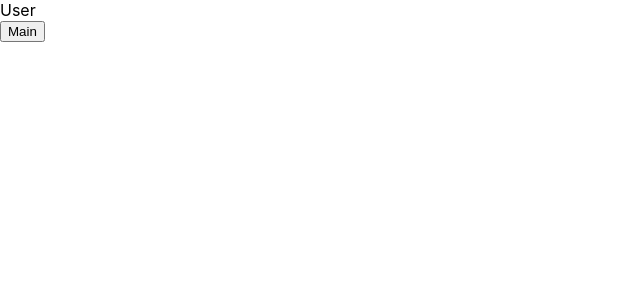
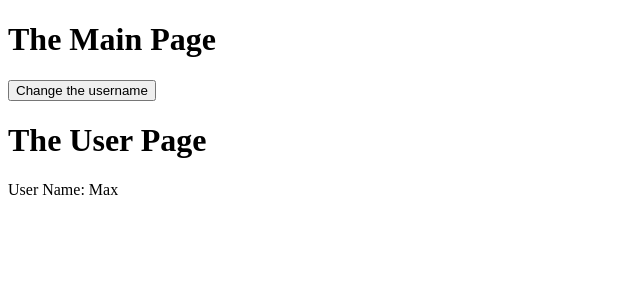
Before and after one commit to ken88ling/reactjs-redux-basic, a React (Create React App) app: page / in a window 1280 px wide. Shown: the top 300 px of the page, without its empty margins (0-640 px from the left). Built offline with nearby package versions, Linux system fonts and the light colour scheme.

Commit message:
update main , user , create container

```diff
--- a/src/components/App.js
+++ /dev/null
@@ -1,23 +0,0 @@
-import React, { Component } from "react";
-import ReactDom from "react-dom";
-import User from "./User";
-import Main from "./Main";
-
-class App extends Component {
-  constructor() {
-    super();
-  }
-
-  changeUsername(newName) {}
-
-  render() {
-    return (
-      <div className="container">
-        <User changeUsername={this.changeUsername.bind(this)} />
-        <Main />
-      </div>
-    );
-  }
-}
-
-export default App;
--- a/src/components/Main.js
+++ b/src/components/Main.js
@@ -3,9 +3,24 @@ import React, { Component } from "react";
 class Main extends Component {
   render() {
     return (
-      <>
-        <button>Main</button>
-      </>
+      <div>
+        <div className="row">
+          <div className="col-xs-12">
+            <h1>The Main Page</h1>
+          </div>
+        </div>
+
+        <div className="row">
+          <div className="col-xs-12">
+            <button
+              className="btn btn-primary"
+              onClick={() => this.props.changeName()}
+            >
+              Change the username
+            </button>
+          </div>
+        </div>
+      </div>
     );
   }
 }
--- a/src/components/User.js
+++ b/src/components/User.js
@@ -2,8 +2,23 @@ import React, { Component } from "react";
 
 class User extends Component {
   state = {};
+
   render() {
-    return <div>User</div>;
+    return (
+      <div>
+        <div className="row">
+          <div className="col-xs-12">
+            <h1>The User Page</h1>
+          </div>
+        </div>
+
+        <div className="row">
+          <div className="col-xs-12">
+            <p>User Name: {this.props.username}</p>
+          </div>
+        </div>
+      </div>
+    );
   }
 }
 
--- /dev/null
+++ b/src/container/App.js
@@ -0,0 +1,39 @@
+import React, { Component } from "react";
+import ReactDom from "react-dom";
+import User from "../components/User";
+import Main from "../components/Main";
+import { connect } from "react-redux";
+
+class App extends Component {
+  render() {
+    return (
+      <div className="container">
+        <Main changeName={() => this.props.setName("Ken")} />
+        <User username={this.props.user.name} />
+      </div>
+    );
+  }
+}
+
+const mapStateToProps = state => {
+  return {
+    user: state.userReducer,
+    math: state.mathReducer
+  };
+};
+const mapDispatchToProps = dispatch => {
+  return {
+    setName: name => {
+      dispatch({
+        type: "SET_NAME",
+        payload: name
+      });
+    }
+  };
+};
+
+export default connect(
+  mapStateToProps,
+  mapDispatchToProps
+)(App);
+//export default App;
--- a/src/index.js
+++ b/src/index.js
@@ -1,10 +1,9 @@
 import React from "react";
 import ReactDOM from "react-dom";
-import "./index.css";
 import * as serviceWorker from "./serviceWorker";
 import { createStore, combineReducers } from "redux";
 import { composeWithDevTools } from "redux-devtools-extension";
-import App from "./components/App";
+import App from "./container/App";
 import { Provider } from "react-redux";
 
 const mathReducer = (
```
